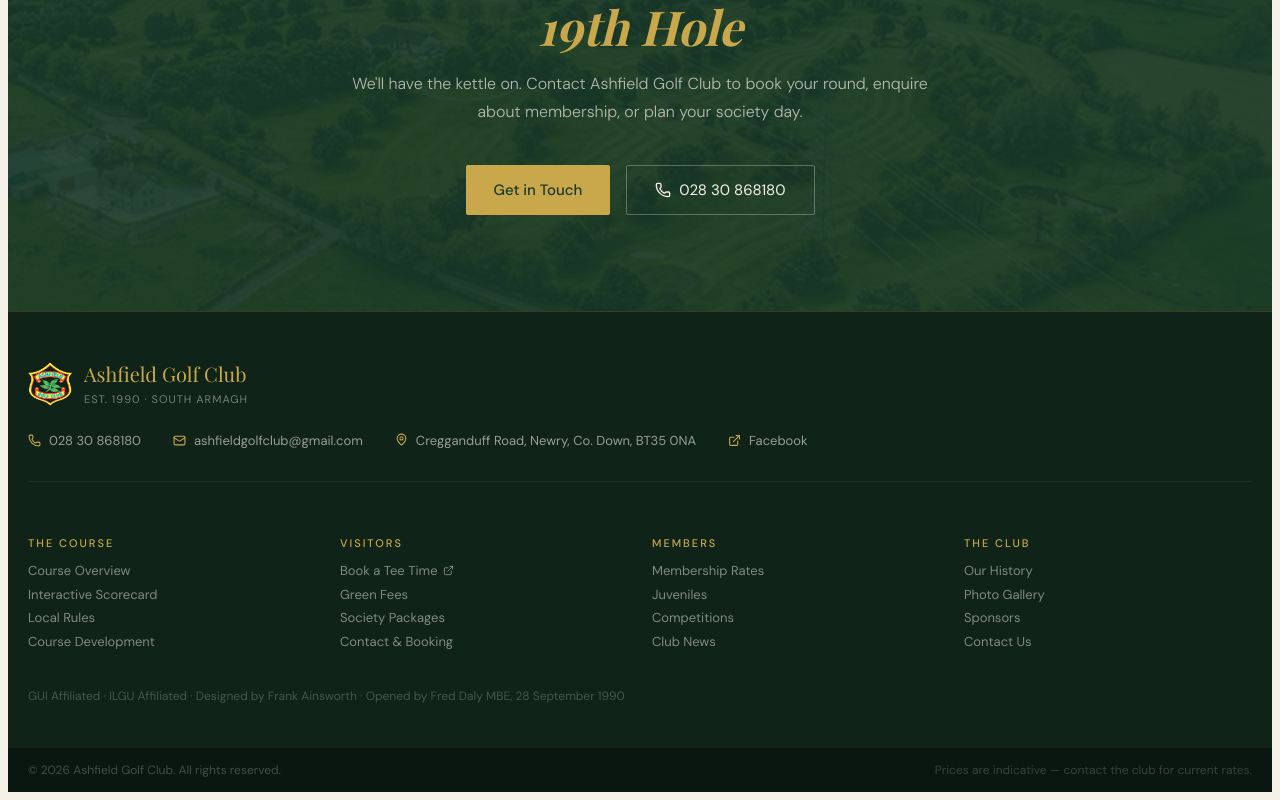
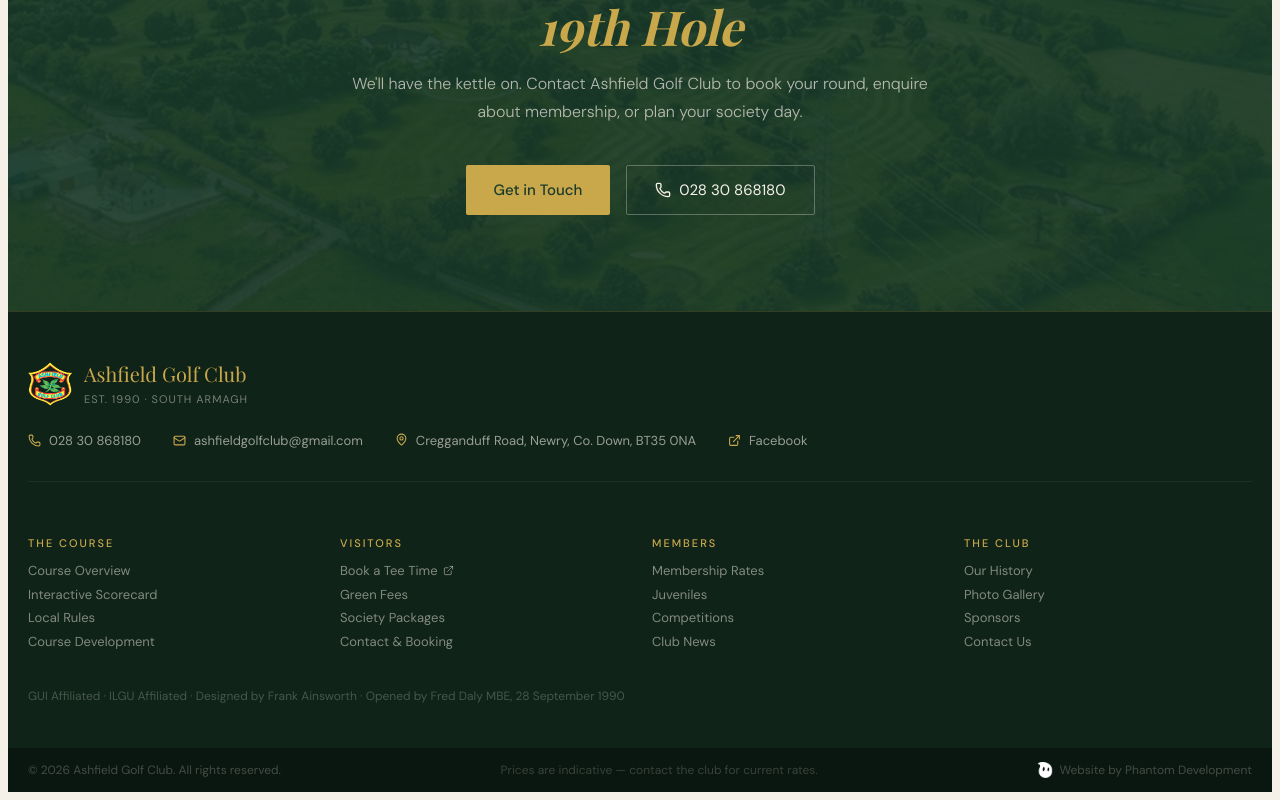
Before and after one commit to phantomdev-sys/ashfield-golf, a Next.js app: page / in a window 1280 px wide. Shown: the part 4235-5035 px from the top of the page. Built offline with nearby package versions, Linux system fonts and the light colour scheme; a web font is replaced by a local one.

Commit message:
feat: Website by Phantom Development footer credit

```diff
--- a/components/layout/Footer.tsx
+++ b/components/layout/Footer.tsx
@@ -95,9 +95,19 @@
         </div>
       </div>
 
-      <div style={{ background: "#091710", padding: "0.875rem 1.25rem", display: "flex", justifyContent: "space-between", flexWrap: "wrap", gap: "0.5rem" }}>
+      <div style={{ background: "#091710", padding: "0.875rem 1.25rem", display: "flex", justifyContent: "space-between", alignItems: "center", flexWrap: "wrap", gap: "0.5rem" }}>
         <span style={{ fontSize: 12, color: "rgba(245,240,232,0.25)" }}>© {new Date().getFullYear()} Ashfield Golf Club. All rights reserved.</span>
         <span style={{ fontSize: 12, color: "rgba(245,240,232,0.2)" }}>Prices are indicative — contact the club for current rates.</span>
+        <a href="https://phantomdevelopment.uk" target="_blank" rel="noopener noreferrer"
+          aria-label="Website by Phantom Development (opens in a new tab)"
+          style={{ display: "flex", alignItems: "center", gap: 6, fontSize: 12, color: "rgba(245,240,232,0.25)", textDecoration: "none" }}
+          onMouseEnter={(e) => (e.currentTarget.style.color = "#c9a84c")}
+          onMouseLeave={(e) => (e.currentTarget.style.color = "rgba(245,240,232,0.25)")}>
+          <img src="/images/phantom-development-icon.webp" alt="" width={16} height={16}
+            style={{ width: 16, height: 16, objectFit: "contain" }}
+            onError={(e) => { (e.target as HTMLImageElement).style.display = "none"; }} />
+          Website by Phantom Development
+        </a>
       </div>
     </footer>
   );
```
Also changed, not shown: public/images/phantom-development-icon.webp (added).
